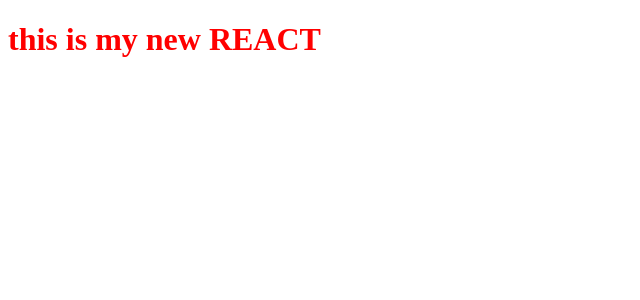
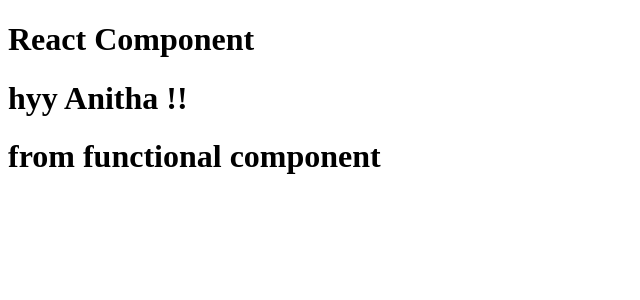
Before and after one commit to sumanth-create1/namasthe-react, a React (Vite) app: page / in a window 1280 px wide. Shown: the top 300 px of the page, without its empty margins (0-640 px from the left). Built offline with nearby package versions, Linux system fonts and the light colour scheme.

Commit message:
explored REACT components

```diff
--- a/App.js
+++ b/App.js
@@ -1,15 +1,27 @@
 import React from "react";
 import ReactDOM from "react-dom/client";
 
-const heading = React.createElement("h1", {id:"heading"}, "Anitha is not here!!");
+// this is a REACT element
+const heading = <h1 className="root">this is a react Element</h1>;
+
+// REACT Functional Component
+
+
+const Title = () => (
+    <h1>
+        React Component
+    </h1>
+);
+
+const HeadingComponent = () => (
+
+  <div id="container">
+    <Title />
+    <h1>hyy Anitha !!</h1>
+    <h1>from functional component</h1>
+  </div>
+);
 
 const root = ReactDOM.createRoot(document.getElementById("root"));
 
-
-
-const heading2 = <h1 id = "heading">this is my new REACT</h1>
-
-console.log(heading2);
-
-
-root.render(heading2);
+root.render(<HeadingComponent />);
--- a/index.html
+++ b/index.html
@@ -8,7 +8,7 @@
   </head>
   <body>
     <div id="root">
-      <h1>Anitha is here</h1>
+      <!-- <h1>Anitha is here</h1> -->
     </div>
 
     <script type = "module" src="./App.js"></script>
```
